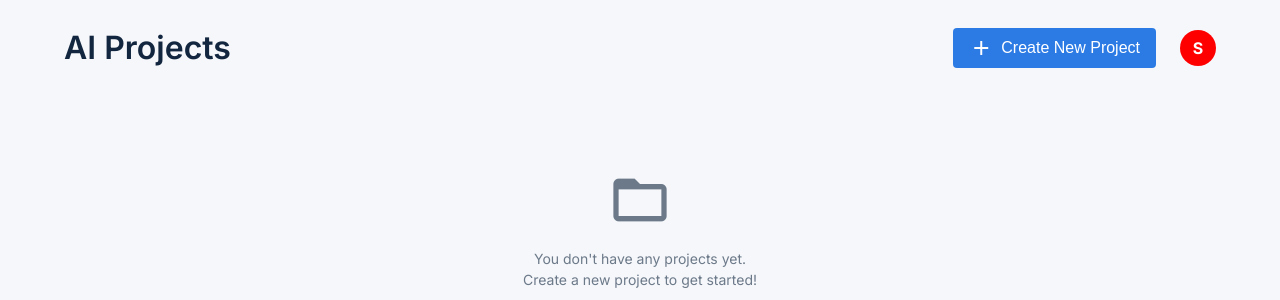
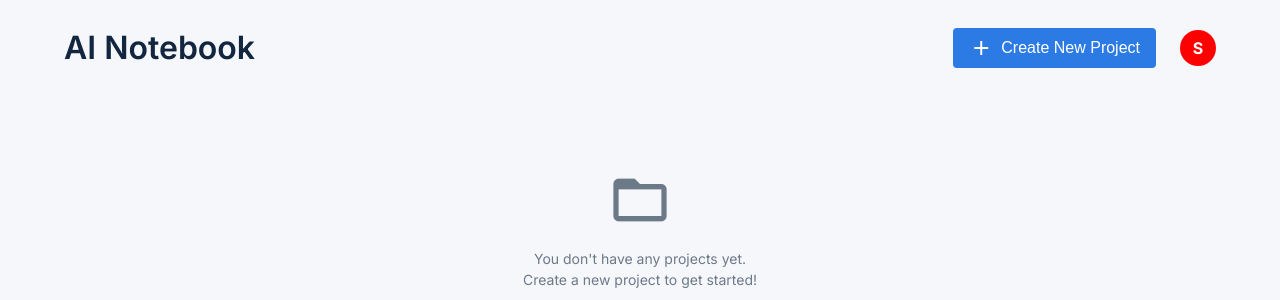
Before and after one commit to yash3056/rag, a Django app: page / in a window 1280 px wide. Shown: the top 300 px of the page. Run offline with Django 5.2, Linux system fonts and the light colour scheme; the visitor is signed in with stand-in values (Sample User, id 1); data that the repository does not hold is empty.

Commit message:
Update header title from "AI Projects" to "AI Notebook"

```diff
--- a/templates/index.html
+++ b/templates/index.html
@@ -422,7 +422,7 @@
 <body>
   <div class="dashboard-container">
     <header>
-      <h1>AI Projects</h1>
+      <h1>AI Notebook</h1>
       <div class="header-actions">
         <button id="createProjectBtn" class="create-btn">
           <i class="material-icons">add</i> Create New Project
```
